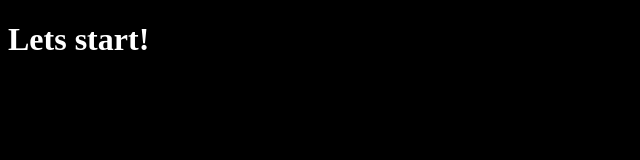
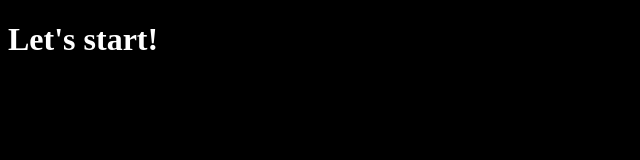
Before and after one commit to 13dds13/goit-markup-hw-01, a plain HTML site: page index.html in a window 1280 px wide. Shown: the full height of the page, 0-640 px from the left. Drawn offline with Linux system fonts and the light colour scheme.

Commit message:
+ .prettierrc.json

```diff
--- a/index.html
+++ b/index.html
@@ -8,6 +8,6 @@
     <link rel="stylesheet" href="css/style.css">
 </head>
 <body>
-    <h1>Lets start!</h1>
+    <h1>Let's start!</h1>
 </body>
 </html>
```
Also changed, not shown: .prettierrc.json (added).
